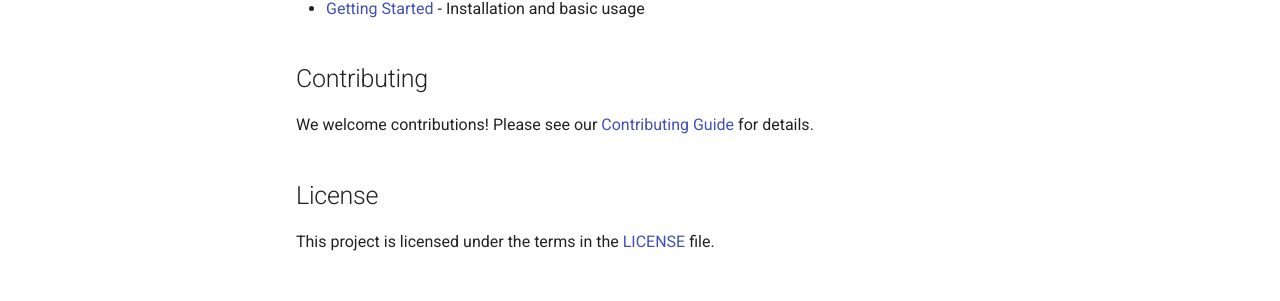
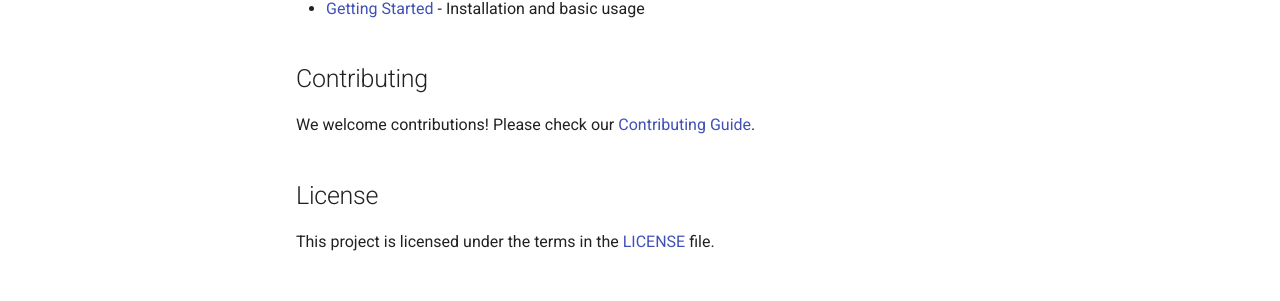
Before and after one commit to jparisu/Local-PDP, an MkDocs documentation site: the page built from docs/index.md, in a window 1280 px wide and 900 px high, scrolled down 737 px. Shown: the part 441-742 px from the top of the window. Built offline with MkDocs 1.6.1 and Material for MkDocs 9.7.7, drawn with Linux system fonts in a browser that asks for light colours; comment, search, counter and statistics services are not loaded.

Commit message:
Second try to fix ci
Signed-off-by: jparisu <javier.paris.u@gmail.com>

```diff
--- a/docs/index.md
+++ b/docs/index.md
@@ -40,12 +40,12 @@
 
 ## Contributing
 
-We welcome contributions! Please see our [Contributing Guide](../CONTRIBUTING.md) for details.
+We welcome contributions! Please check our [Contributing Guide](https://github.com/jparisu/Local-PDP/blob/main/CONTRIBUTING.md).
 
 ## License
 
-This project is licensed under the terms in the [LICENSE](../LICENSE) file.
+This project is licensed under the terms in the [LICENSE](https://github.com/jparisu/Local-PDP/blob/main/LICENSE) file.
 
 ## Citation
 
-If you use this library in your research, please cite it as described in [CITATION.cff](../CITATION.cff).
+If you use this library in your research, please cite it as described in [CITATION.cff](https://github.com/jparisu/Local-PDP/blob/main/CITATION.cff).
```
Also changed, not shown: 2 other files.
